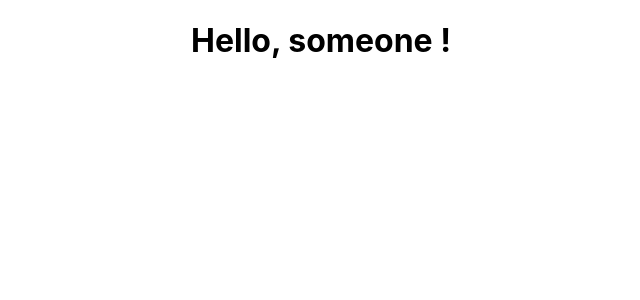
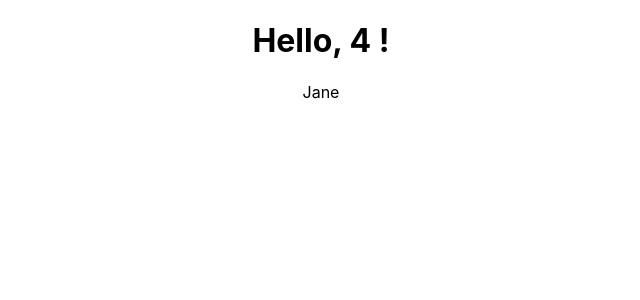
Before and after one commit to GlazMichelFranckDodo225/react-movies-app, a React (Create React App) app: page / in a window 1280 px wide. Shown: the top 300 px of the page, without its empty margins (319-959 px from the left). Built offline with nearby package versions, Linux system fonts and the light colour scheme.

Commit message:
Using Fragments

```diff
--- a/src/App.js
+++ b/src/App.js
@@ -1,12 +1,21 @@
 import './App.css';
 
 const App = () => {
-  const name = "John"
-  const isNameShowing = false
+  const name = "Jane"
 
   return (
     <div className="App">
-      <h1>Hello, {isNameShowing ? name : "someone"} !</h1>
+      <h1>Hello, {2 + 2} !</h1>
+      {name ? (
+        <>
+          {name}
+        </>
+      ) : (
+        <>
+          <h1>Name is not defined</h1>
+          <h1>There is no name</h1>
+        </>
+      )}
     </div>
   );
 }
```
